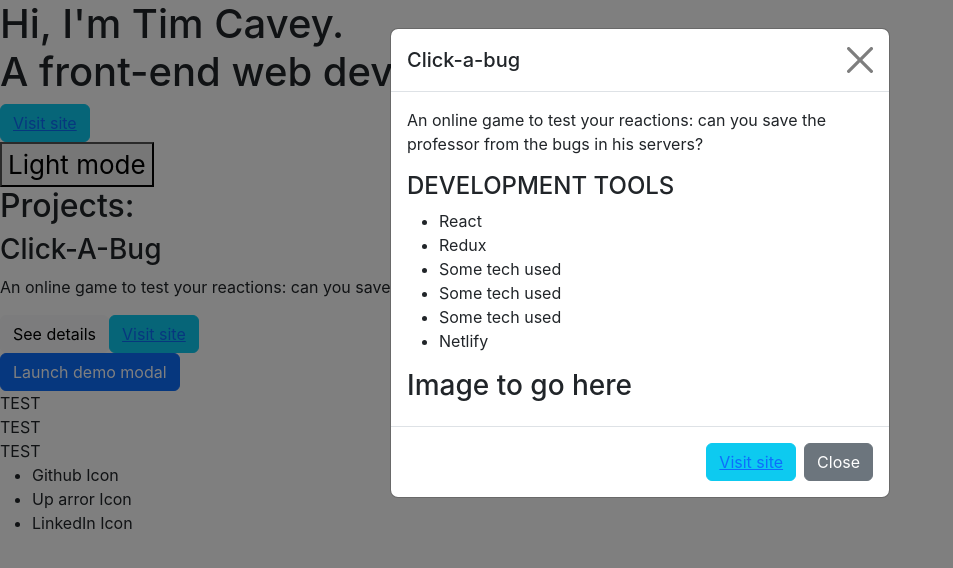
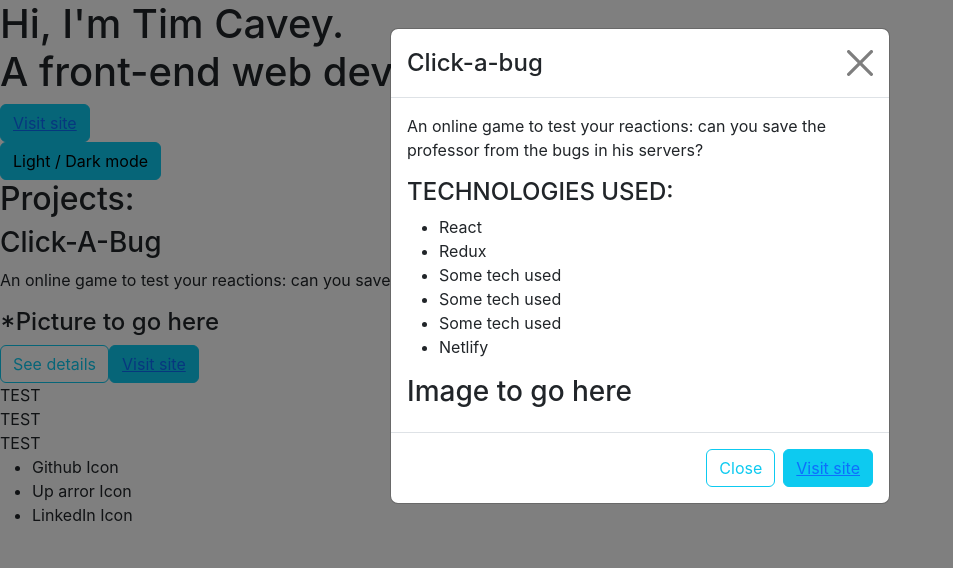
Before and after one commit to T-J-D-Cavey/my-portfolio-site, a React (Vite) app: page / in a window 1280 px wide. Both pictures are taken after a click on the button "See details". Shown: the top 568 px of the page, without its empty margins (0-953 px from the left). Built offline with nearby package versions, Linux system fonts and the light colour scheme.

Commit message:
create mode state, pass as props, create mode change functionality

```diff
--- a/src/App.jsx
+++ b/src/App.jsx
@@ -1,3 +1,5 @@
+import { useState } from 'react'
+
 import { HeroBanner } from './components/HeroBanner'
 import { DarkLightButton } from './components/DarkLightButton'
 import { ProjectContainer } from './components/ProjectContainer'
@@ -7,13 +9,21 @@ import '../node_modules/bootstrap/dist/css/bootstrap.css'
 import './App.css'
 
 export function App() {
+  const [mode, setMode] = useState('darkMode');
+
+  const changeMode = () => {
+    const oppositeMode = mode === 'darkMode' ? 'lightMode' : 'darkMode';
+    setMode(oppositeMode);
+  }
 
   return (
     <div>
-      <HeroBanner />
-      <DarkLightButton />
-      <ProjectContainer />
-      <Footer />
+      <HeroBanner mode={mode}/>
+      <DarkLightButton mode={mode} changeMode={changeMode} />
+      <ProjectContainer mode={mode}/>
+      <Footer mode={mode}/>
     </div>
   )
 }
+
+// Add a carousel component to list the tech used for this portfolio project
--- a/src/components/DarkLightButton.jsx
+++ b/src/components/DarkLightButton.jsx
@@ -1,11 +1,20 @@
-export function DarkLightButton() {
+import Button from 'react-bootstrap/Button';
+
+export function DarkLightButton({mode, changeMode}) {
+    const clickHanlder = (e) => {
+        e.preventDefault();
+        changeMode();
+    }
+    console.log(mode);
     return (
         // I may need to change this structure, depends on how the div interacts with other elements
         // I want the button to stick to the top only after it reaches the top by scroll.
         <div>
             {/* I should be able to avoid a Bootstrap component here as just need a Sun / Moon icon,
             which is affected by the mode state and changes the file dynamically */}
-            <button>Light mode</button>
+              <Button onClick={clickHanlder}variant="info">
+                Light / Dark mode
+              </Button>
         </div>
     )
 }
--- a/src/components/HeroBanner.jsx
+++ b/src/components/HeroBanner.jsx
@@ -1,7 +1,7 @@
 import '../../node_modules/bootstrap/dist/css/bootstrap.css'
 import '../../node_modules/bootstrap/dist/js/bootstrap.js'
 
-export function HeroBanner() {
+export function HeroBanner({mode}) {
     return (
         <div>
             <div className='hero-container'>
--- a/src/components/projects/ClickABug.jsx
+++ b/src/components/projects/ClickABug.jsx
@@ -1,11 +1,11 @@
-import '../../../node_modules/bootstrap/dist/css/bootstrap.css'
-import '../../../node_modules/bootstrap/dist/js/bootstrap.js'
+// import '../../../node_modules/bootstrap/dist/css/bootstrap.css'
+// import '../../../node_modules/bootstrap/dist/js/bootstrap.js'
 
 import { useState } from 'react';
 import Button from 'react-bootstrap/Button';
 import Modal from 'react-bootstrap/Modal';
 
-export function ClickABug() {
+export function ClickABug({mode}) {
 
 
 
@@ -22,32 +22,25 @@ export function ClickABug() {
         <div>
           <section>
             <h3>Click-A-Bug</h3>
-                <p>An online game to test your reactions:
-                can you save the professor from the bugs in his servers?
+            <p>An online game to test your reactions: can you save the professor from the bugs in his servers?
             </p>
-                <button type="button" className="btn btn-light" data-bs-toggle="modal" data-bs-target="#exampleModal">
+            <h4>*Picture to go here</h4>
+            <Button variant="outline-info" onClick={handleShow}>
               See details
-                </button>
-                <button type="button" className="btn btn-info"><a href='https://github.com/T-J-D-Cavey' target='_blank'>Visit site</a></button>
+            </Button>
+            <Button variant="info" onClick={handleClose}>
+                  <a href='https://github.com/T-J-D-Cavey' target='_blank'>Visit site</a>
+            </Button>
           </section>
-
           {/* Modal: */}
-            <div
-            className="modal fade"
-            id="exampleModal"
-            tabindex="-1"
-            aria-labelledby="exampleModalLabel"
-            aria-hidden="true">
-                <div className="modal-dialog">
-                  <div className="modal-content">
-                    <div className="modal-header">
-                        <h1 className="modal-title fs-5" id="exampleModalLabel">Click-a-bug</h1>
-                        <button type="button" className="btn-close" data-bs-dismiss="modal" aria-label="Close"></button>
-                    </div>
-                    <div className="modal-body">
-                        <p>An online game to test your reactions:
-                        can you save the professor from the bugs in his servers?</p>
-                        <h4>DEVELOPMENT TOOLS</h4>
+          <Modal show={show} onHide={handleClose}>
+            <Modal.Header closeButton>
+              <Modal.Title>Click-a-bug</Modal.Title>
+            </Modal.Header>
+            <Modal.Body>
+              <p>An online game to test your reactions: can you save the professor from the bugs in his servers?
+              </p>
+              <h4>TECHNOLOGIES USED:</h4>
               <ul>
                   <li>React</li>
                   <li>Redux</li>
@@ -57,29 +50,13 @@ export function ClickABug() {
                   <li>Netlify</li>
               </ul>
               <h3>Image to go here</h3>
-                    </div>
-                    <div className="modal-footer">
-                        <button type="button" className="btn btn-info"><a href='https://github.com/T-J-D-Cavey' target='_blank'>Visit site</a></button>
-                        <button type="button" className="btn btn-secondary" data-bs-dismiss="modal">Close</button>
-                    </div>
-                  </div>
-                </div>
-            </div>
-            {/* new code being tested: */}
-            <Button variant="primary" onClick={handleShow}>
-        Launch demo modal
-            </Button>
-            <Modal show={show} onHide={handleClose}>
-        <Modal.Header closeButton>
-          <Modal.Title>Modal heading</Modal.Title>
-        </Modal.Header>
-        <Modal.Body>Woohoo, you are reading this text in a modal!</Modal.Body>
+            </Modal.Body>
             <Modal.Footer>
-          <Button variant="secondary" onClick={handleClose}>
+              <Button variant="outline-info" onClick={handleClose}>
                 Close
               </Button>
-          <Button variant="primary" onClick={handleClose}>
-            Save Changes
+              <Button variant="info" onClick={handleClose}>
+                <a href='https://github.com/T-J-D-Cavey' target='_blank'>Visit site</a>
               </Button>
             </Modal.Footer>
           </Modal>
```
Lines whose indentation alone changed are shown as unchanged.
